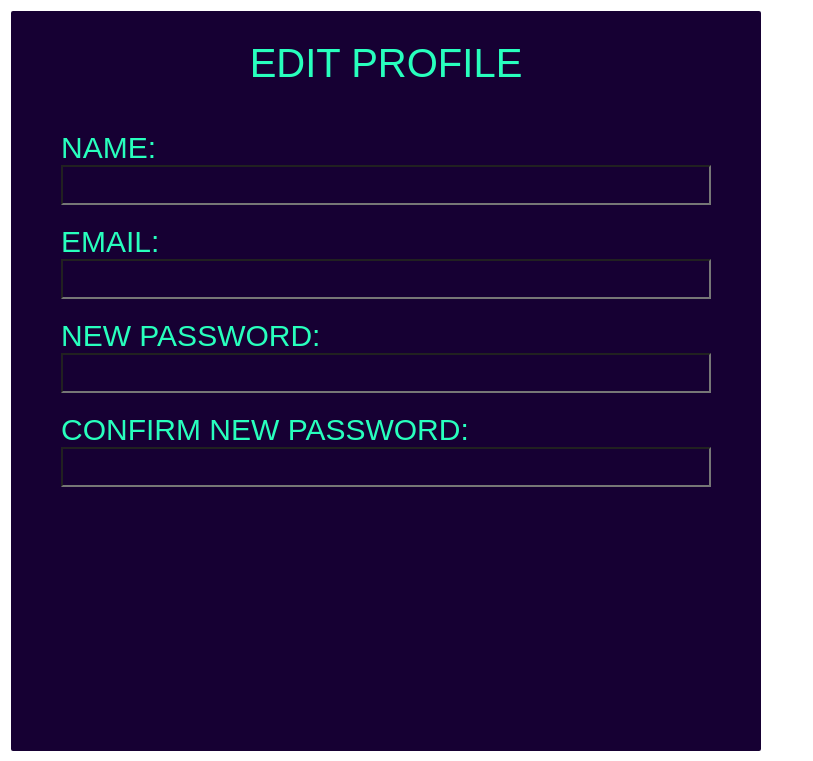
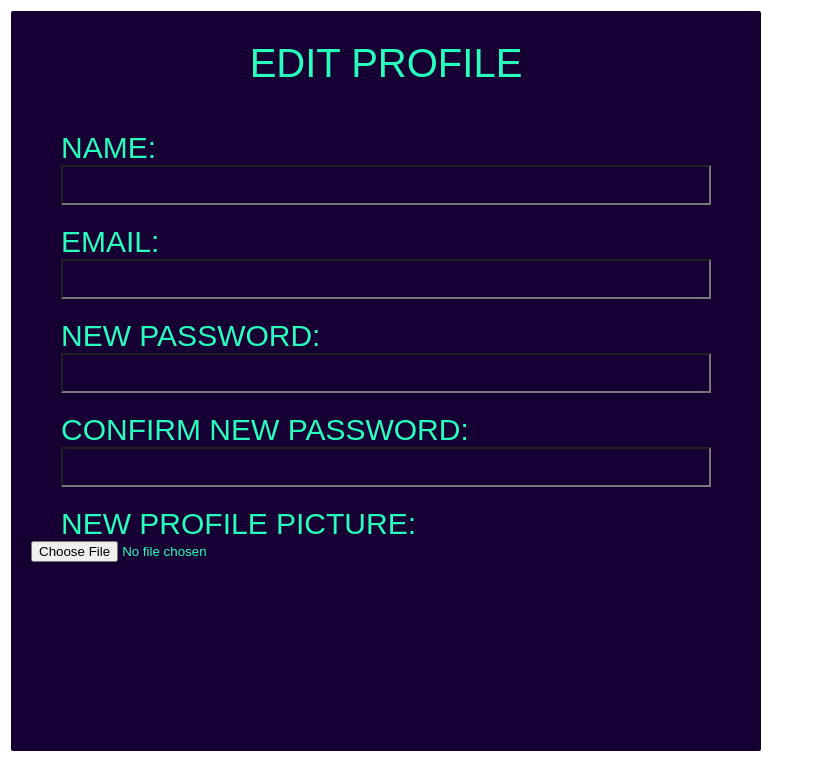
Before and after one commit to Villanueva-Flavio/TP_IDS_Pokebuild-Maker, a Flask app: page /modify_user_data/1 in a window 1280 px wide. Shown: the top 761 px of the page, without its empty margins (0-813 px from the left). Run offline with Flask 2, Linux system fonts and the light colour scheme; data that the repository does not hold is empty; some web fonts are replaced.

Commit message:
Se agrega label e input new profile picture + css

```diff
--- a/app/templates/edit_profile.html
+++ b/app/templates/edit_profile.html
@@ -19,6 +19,8 @@
             <input type="password" id="password" name="password" class="edit_profile_input">
             <label for="confirm-password" class="label_edit_profile">CONFIRM NEW PASSWORD:</label>
             <input type="password" id="confirm-password" name="confirm-password" class="edit_profile_input">
+            <label for="profile-pic" class="label_edit_profile">NEW PROFILE PICTURE:</label>
+            <input type="file" id="profile-pic" name="profile-pic" class="submit_photo_profile_input">
         </div>
     </form>
 
```
